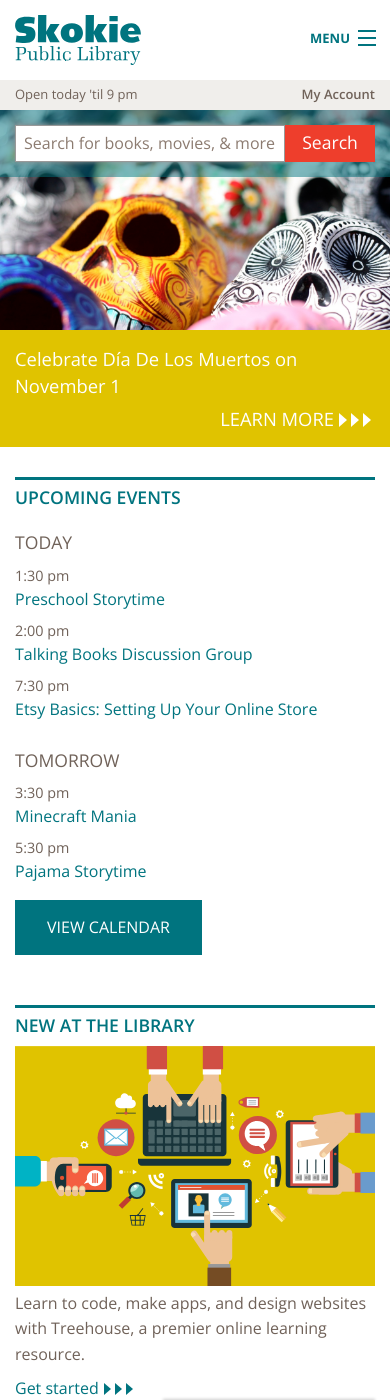
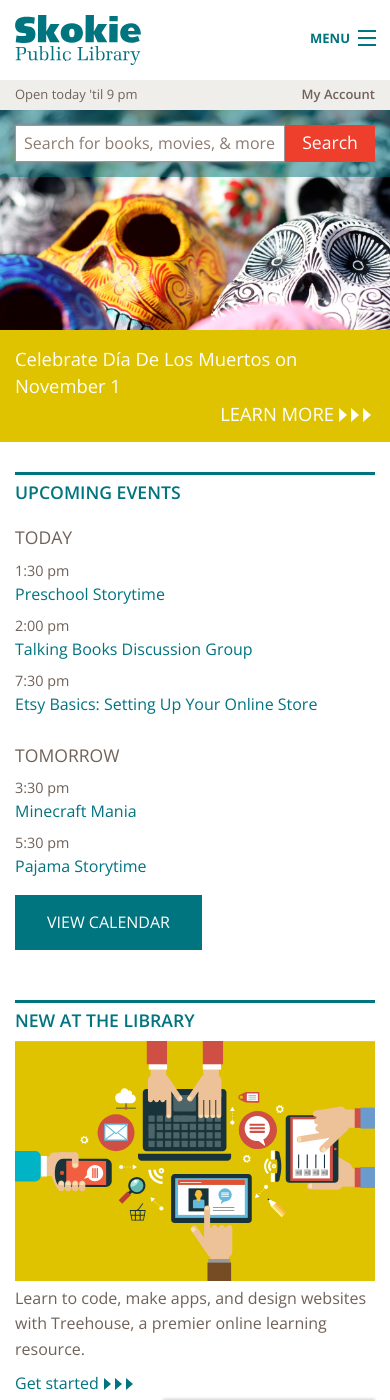
Before and after one commit to skokielibrary/prototype, a Jekyll site: the page built from index.html, in a window 390 px wide and 1400 px high. Built offline with Jekyll 4.4.1, drawn with Linux system fonts in a browser that asks for light colours; grey boxes are pictures that could not be loaded.

Commit message:
feature text padding reduced

```diff
--- a/css/styles.css
+++ b/css/styles.css
@@ -108,7 +108,11 @@ h4 {
   font-size: 1.15rem;
   margin: 0;
   font-weight: 400;
-  padding-bottom: 5px;}
+  padding-bottom: 5px;
+}
+@media only screen and (max-width: 40.063em) {
+  .featurette-text a { padding-bottom: 0; }
+}
 
 .featurette-text .copy {
   padding-top: 15px;}
```
